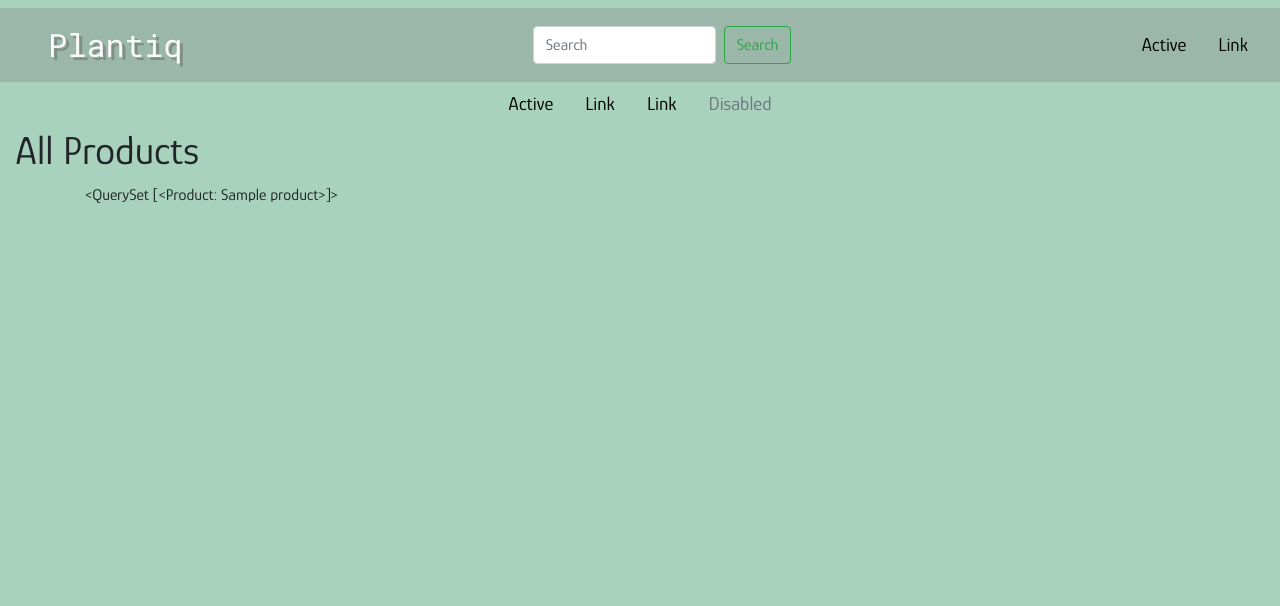
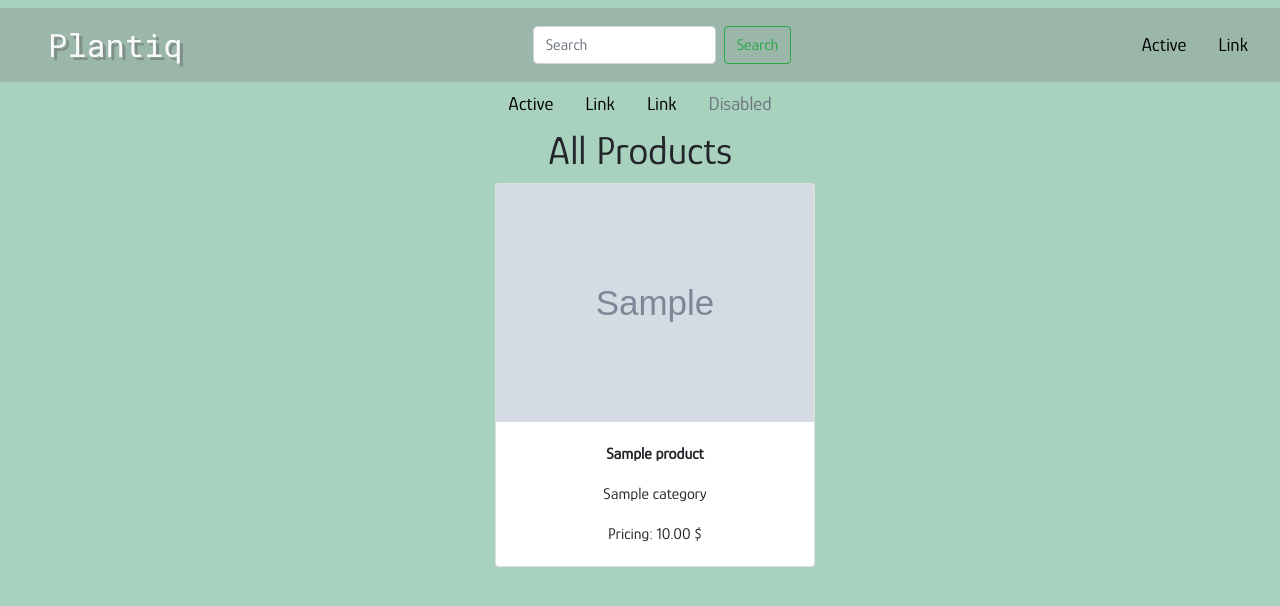
Before and after one commit to hddahdda/plant_ecommerce, a Django app: page /products/ in a window 1280 px wide. Shown: the top 606 px of the page. Run offline with Django 3.2, Linux system fonts and the light colour scheme; tables that the repository leaves empty hold one stand-in row (values such as "Sample post"); grey boxes marked "Sample" are stand-in pictures; some libraries are stand-ins or nearby versions.

Commit message:
added initial product view for all products + template

```diff
--- a/plant_ecommerce/settings.py
+++ b/plant_ecommerce/settings.py
@@ -71,6 +71,7 @@ TEMPLATES = [
                 'django.template.context_processors.request',  # required by allauth
                 'django.contrib.auth.context_processors.auth',
                 'django.contrib.messages.context_processors.messages',
+                'django.template.context_processors.media',
             ],
         },
     },
--- a/products/templates/products/products.html
+++ b/products/templates/products/products.html
@@ -1,22 +1,53 @@
 {% extends "base.html" %}
 {% load static %}
 
-{% block page_header %}
-<div class="container-fluid">
-    <div class="row">
-        <div class="col">
-            <h1>All Products</h1>
-        </div>
-    </div>
-</div>
-{% endblock %}
 
 {% block content %}
-   <div class="container">
-       <div class="row">
-           <div class="col">
-               {{ products }}
+   <div class="container-fluid">
+       <div class="row justify-content-center">
+           <div class="col-md-auto">
+               <h1>All Products</h1>
            </div>
+       </div>
+       <div class="row justify-content-center">
+        {% for product in products %}
+           <div class="col-sm-6 col-md-6 col-lg-4 col-xl-3">
+            <div class="card justify-content-center" style="width: 20rem;">
+                {% if product.product_image %}
+                     <img src="{{ product.product_image.url }}" class="card-img-top" alt="{{ product.name }}">
+                {% else %}
+                     <img src="{{ MEDIA_URL }}default.jpeg" class="card-img-top" alt="{{ product.name }}">
+                {% endif %}
+            <div class="card-body text-center">
+            <p class="card-text"><strong>{{ product.friendly_name }}</strong></p>
+            <p class="card-text">{{ product.category }}</p>
+            <p class="card-text">Pricing: {{ product.price }} $</p>
+                </div>
+              </div>
+           </div>
+
+           <!---For loop from Code institute Boutique Ado project.-->
+           {% if forloop.counter|divisibleby:1 %}
+           <div class="col-12 d-sm-none mb-5">
+               <hr>
+           </div>
+       {% endif %}
+       {% if forloop.counter|divisibleby:2 %}
+           <div class="col-12 d-none d-sm-block d-md-block d-lg-none mb-5">
+               <hr>
+           </div>
+       {% endif %}
+       {% if forloop.counter|divisibleby:3 %}
+           <div class="col-12 d-none d-lg-block d-xl-none mb-5">
+               <hr>
+           </div>
+       {% endif %}
+       {% if forloop.counter|divisibleby:4 %}
+           <div class="col-12 d-none d-xl-block mb-5">
+               <hr>
+           </div>
+       {% endif %}
+        {% endfor %}
        </div>
    </div>
 {% endblock %}
--- a/products/urls.py
+++ b/products/urls.py
@@ -1,6 +1,8 @@
 from django.urls import path
 from . import views
+from django.conf import settings
+from django.conf.urls.static import static
 
 urlpatterns = [
     path('', views.view_products, name='products')
-]
+]+ static(settings.MEDIA_URL, document_root=settings.MEDIA_ROOT)
```
Also changed, not shown: products/views.py (+10 -2 lines), media/calathea_eO2Vz5L.jpeg (added), media/images/calathea.jpeg (added), media/images/heather.jpeg (added).
